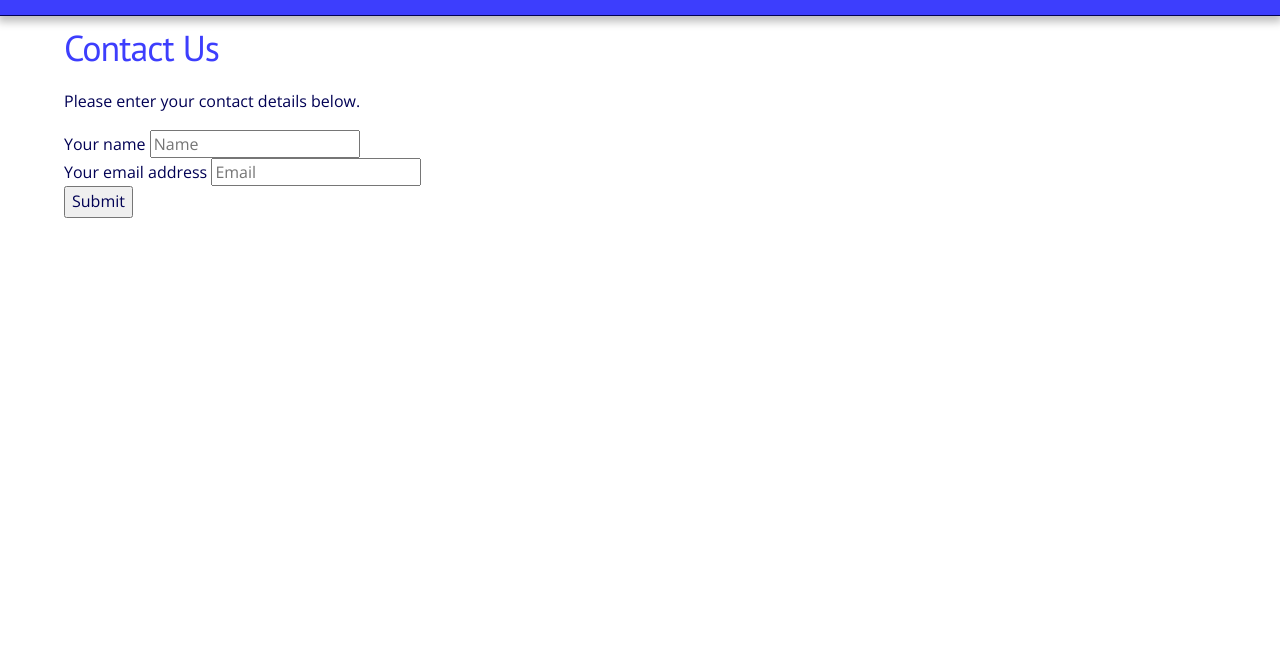
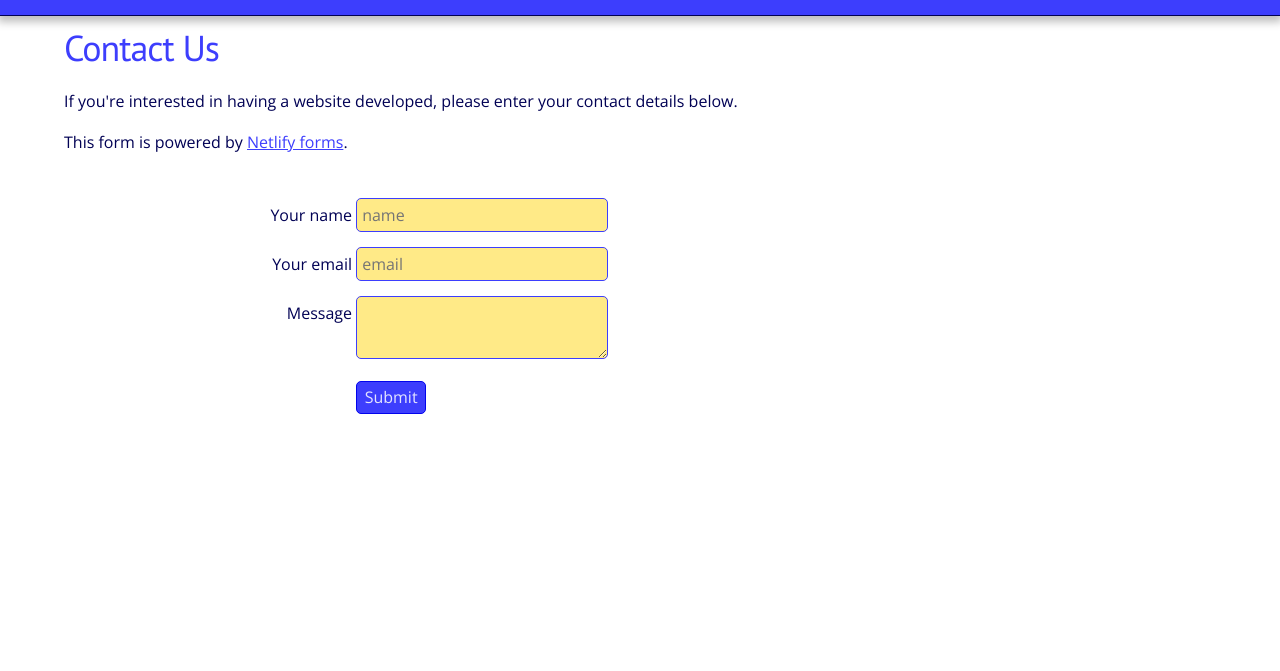
Before and after one commit to domwakeling/delegate, an Eleventy site: page src/contact.njk in a window 1280 px wide. Shown: the part 49-720 px from the top of the page. Built offline with nearby package versions, Linux system fonts and the light colour scheme; Eleventy itself is replaced by a stand-in of ours; files that its build step writes are made by us from their sources; what js-beautify would draw is missing.

Commit message:
Styling contact form, add 404

```diff
--- /dev/null
+++ b/src/_includes/styles/_contact.scss
@@ -0,0 +1,47 @@
+form.contact-form {
+
+    div.form-row {
+        padding-bottom: 1.5rem;
+
+        label {
+            display: inline-block;
+            min-width: 80px;
+            width: 25%;
+            text-align: right;
+            vertical-align: top;
+            padding-top: 0.5rem;
+        }
+
+        input[type="text"], input[type="email"], textarea {
+            width: 70%;
+            max-width: 240px;
+            border-radius: 0.5rem;
+            border: 1px solid $color_p500;
+            background-color: $color_c700;
+            padding: 0.5rem;
+        }
+
+        textarea {
+            resize: vertical;
+        }
+    }
+
+    div.button-row {
+
+        div.button-spacer {
+            display: inline-block;
+            min-width: 80px;
+            width: 25%;
+            height: 1px;
+        }
+
+        button {
+            display: inline-block;
+            background-color: $color_p500;
+            color: $color_p900;
+            border: 1px solid $color_p300;
+            border-radius: 0.5rem;
+            padding: 0.25rem 0.75rem;
+        }
+    }
+}
--- a/src/contact.njk
+++ b/src/contact.njk
@@ -8,13 +8,16 @@ title: Delegate - Contact Us
 </div>
 
 <div class="row">
-    <p>Please enter your contact details below.</p>
+    <p>If you're interested in having a website developed, please enter your contact details below.</p>
+    <p>This form is powered by <a href="https://docs.netlify.com/forms/setup/">Netlify forms</a>.</p>
+    <br />
     <form
         class="contact-form"
         name="contactform"
         method="POST"
         data-netlify="true"
         netlify-honeypot="bot-field"
+        action="/success"
     >
         <div hidden aria-hidden="true">
             <label>
@@ -22,15 +25,20 @@ title: Delegate - Contact Us
                 <input name="bot-field" />
             </label>
         </div>
-        <div>
+        <div class="form-row">
             <label for="name">Your name</label>
-            <input type="text" name="name" placeholder="Name"  id="name" required />
+            <input type="text" name="name" placeholder="name"  id="name" required />
         </div>
-        <div>
-            <label for="email">Your email address</label>
-            <input type="email" name="email" placeholder="Email"  id="email" required />
+        <div class="form-row">
+            <label for="email">Your email</label>
+            <input type="email" name="email" placeholder="email"  id="email" required />
         </div>
-        <div>
+        <div class="form-row">
+            <label for="message">Message</label>
+            <textarea name="message" id="message"></textarea>
+        </div>
+        <div class="button-row">
+            <div class="button-spacer"></div>
             <button type="submit">Submit</button>
         </div>
     </form>
--- a/src/css/style.njk
+++ b/src/css/style.njk
@@ -22,6 +22,7 @@ permalink: /css/style.css
     {% include "styles/_logo.scss" %}
     {% include "styles/_articles.scss" %}
     {% include "styles/_homepage.scss" %}
+    {% include "styles/_contact.scss" %}
 {% endset %}
 
 {# and then convert it all ... #}
```
Also changed, not shown: src/404.njk (added, +9 -0 lines), src/success.njk (added, +10 -0 lines).
